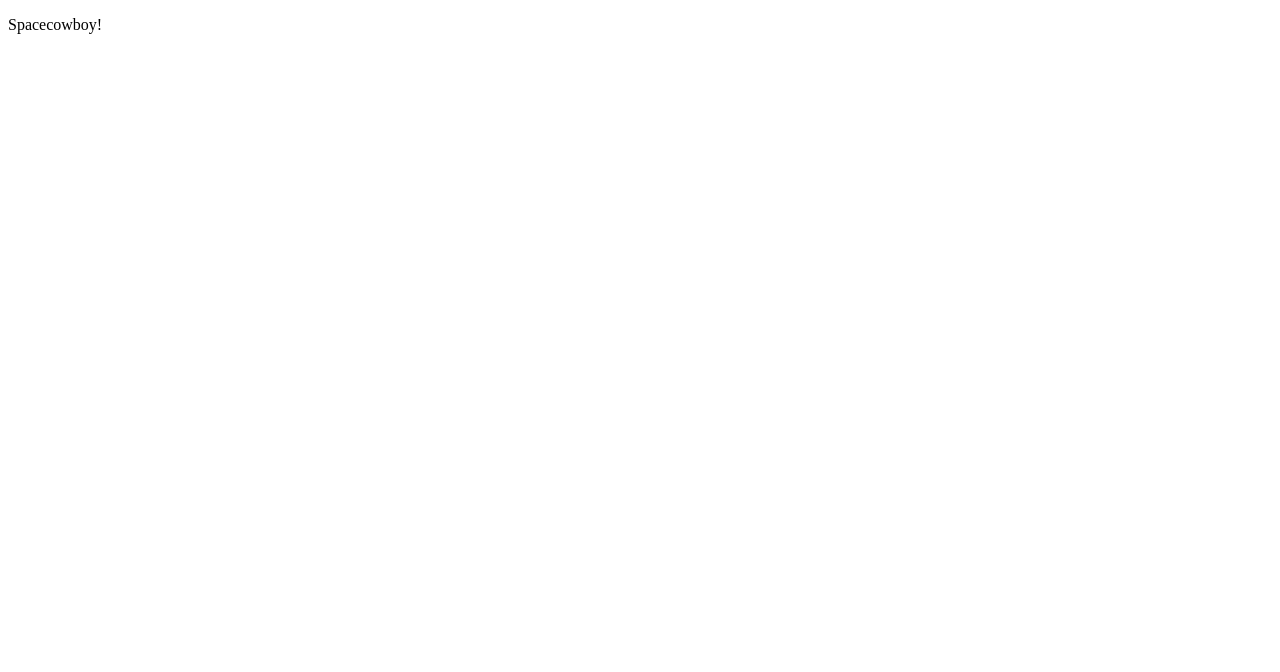
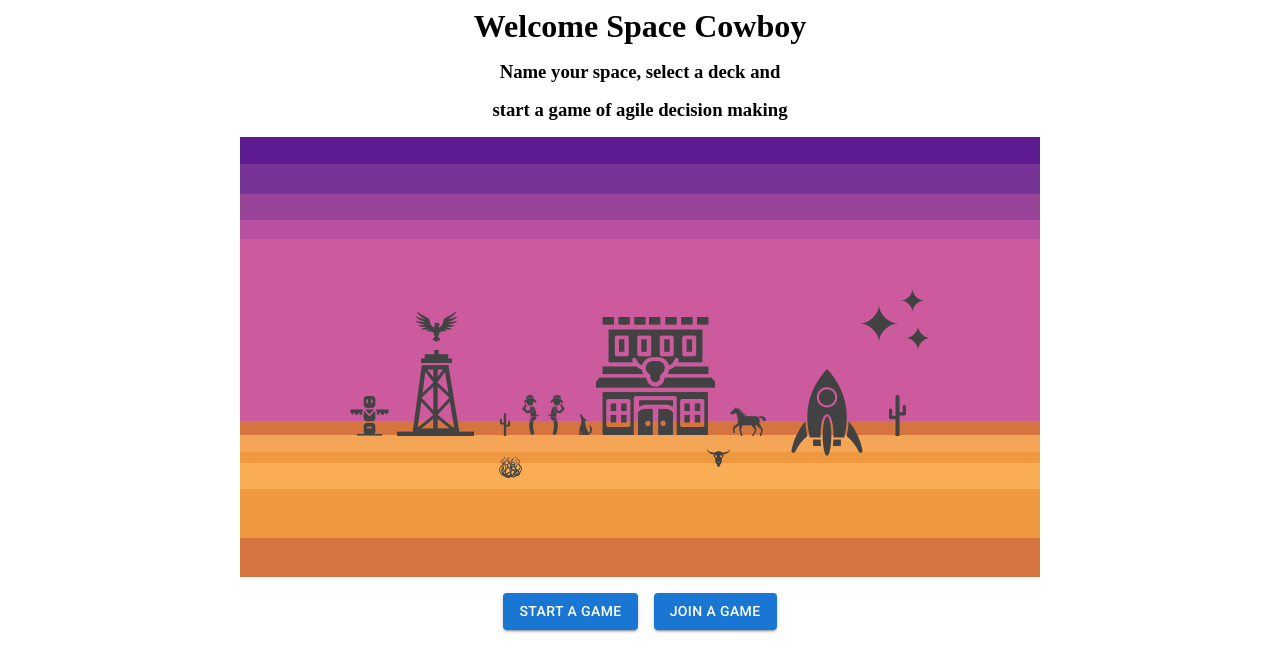
Before and after one commit to spacecowboy-app/Spacecowboy, a Next.js app: page / in a window 1280 px wide. Shown: the top 672 px of the page. Built offline with nearby package versions, Linux system fonts and the light colour scheme.

Commit message:
Basic content and layout of home screen
Add content and very basic layout, no styling.
Need to add styling, header and footer.

```diff
--- a/pages/index.tsx
+++ b/pages/index.tsx
@@ -14,12 +14,16 @@
     limitations under the License.
 */
 
-import Head from 'next/head'
-import Image from 'next/image'
-import styles from '@/styles/Home.module.css'
+import Button from "@mui/material/Button";
+import Stack from "@mui/material/Stack";
+import Head from "next/head";
+import Image from "next/image";
+
+import styles from "@/styles/Home.module.css";
+import HeroImage from "@/images/hero/welcome.png";
 
 
-export default function Home() {
+export default function Home(): JSX.Element {
     return (
         <>
             <Head>
@@ -34,7 +38,16 @@ export default function Home() {
                 <link rel="icon" href="/favicon.ico" />
             </Head>
             <main>
-                <p>Spacecowboy!</p>
+                <Stack spacing={2} alignItems="center">
+                    <h1>Welcome Space Cowboy</h1>
+                    <h3>Name your space, select a deck and</h3>
+                    <h3>start a game of agile decision making</h3>
+                    <Image src={HeroImage} alt="Welcome to Spacecowboy" />
+                    <Stack spacing={2} direction="row">
+                        <Button variant="contained" href="/start">start a game</Button>
+                        <Button variant="contained" href="/join">join a game</Button>
+                    </Stack>
+                </Stack>
             </main>
       </>
     )
```
